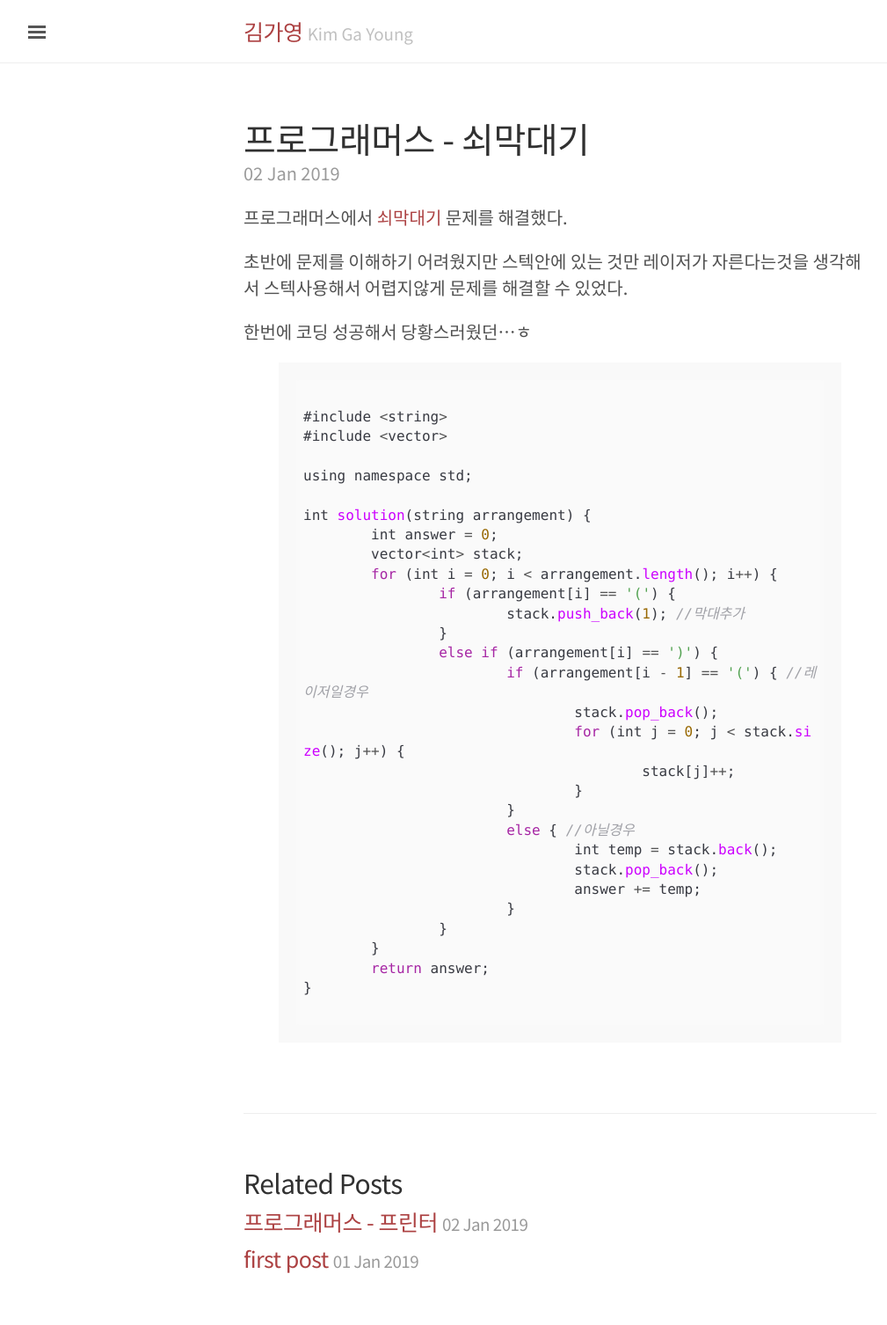
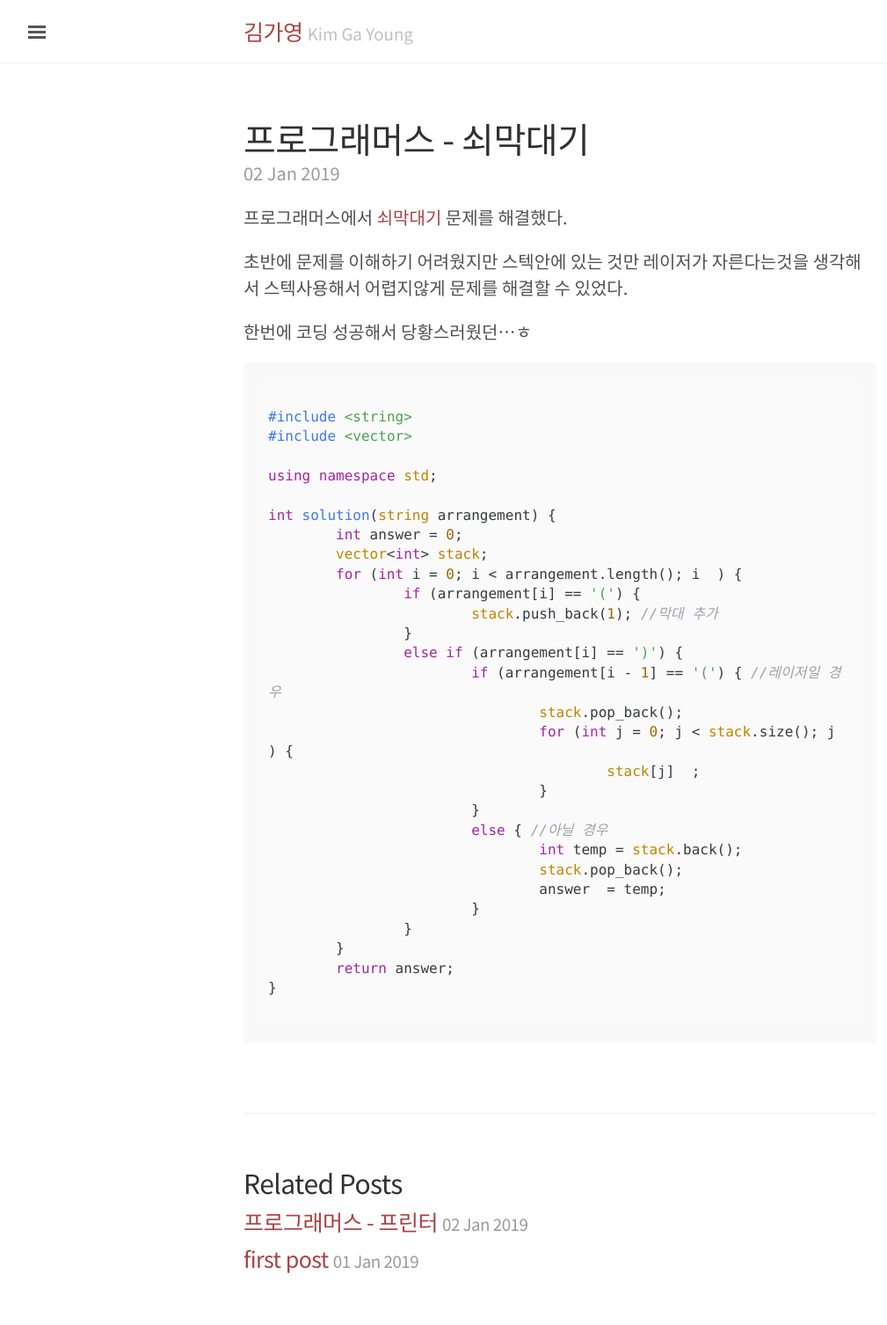
Before and after one commit to gyyomee/gyyomee.github.io, a Jekyll site: the page built from _posts/2019-01-02-programmers-쇠막대기.md, in a window 1280 px wide. Shown: the whole page at 88% size, without its empty margins (3-1012 px from the left). Built offline with Jekyll 4.4.1, drawn with Linux system fonts in a browser that asks for light colours; some of the changed lines change nothing that is shown.

Commit message:
code수정

```diff
--- a/_posts/2019-01-02-programmers-쇠막대기.md
+++ b/_posts/2019-01-02-programmers-쇠막대기.md
@@ -12,35 +12,33 @@
 
 한번에 코딩 성공해서 당황스러웠던...ㅎ
 
-{% highlight js %}
-
-#include <string>
-#include <vector>
+<pre><code class="cpp">
+#include &lt;string&gt;
+#include &lt;vector&gt;
 
 using namespace std;
 
 int solution(string arrangement) {
 	int answer = 0;
-	vector<int> stack;
-	for (int i = 0; i < arrangement.length(); i++) {
-		if (arrangement[i] == '(') {
-			stack.push_back(1); //막대추가
+	vector&lt;int&gt; stack;
+	for (int i = 0; i &lt; arrangement.length(); i  ) {
+		if (arrangement[i] == &#39;(&#39;) {
+			stack.push_back(1); //막대 추가
 		}
-		else if (arrangement[i] == ')') {
-			if (arrangement[i - 1] == '(') { //레이저일경우
+		else if (arrangement[i] == &#39;)&#39;) {
+			if (arrangement[i - 1] == &#39;(&#39;) { //레이저일 경우
 				stack.pop_back();
-				for (int j = 0; j < stack.size(); j++) {
-					stack[j]++;
+				for (int j = 0; j &lt; stack.size(); j  ) {
+					stack[j]  ;
 				}
 			}
-			else { //아닐경우
+			else { //아닐 경우
 				int temp = stack.back();
 				stack.pop_back();
-				answer += temp;
+				answer  = temp;
 			}
 		}
 	}
 	return answer;
 }
-
-{% endhighlight %}
+ </code></pre>
```
